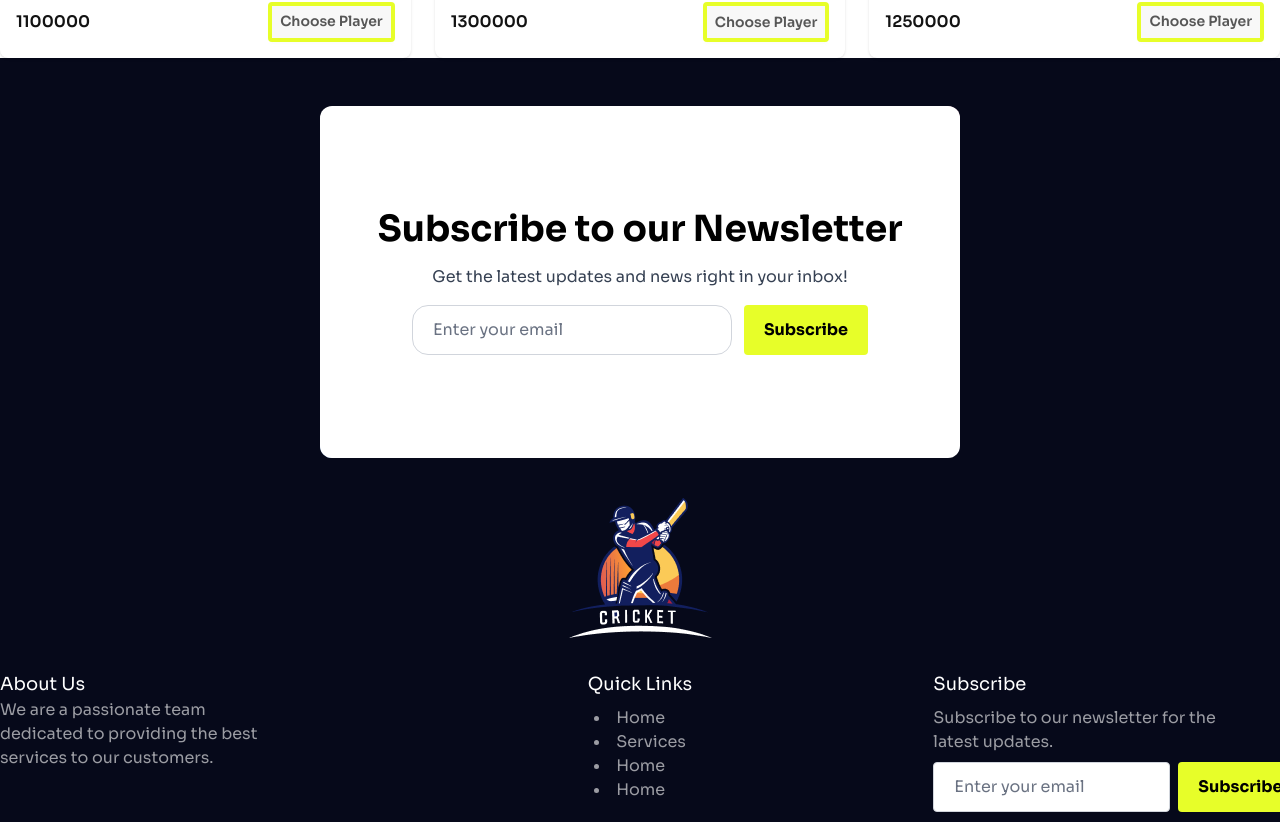
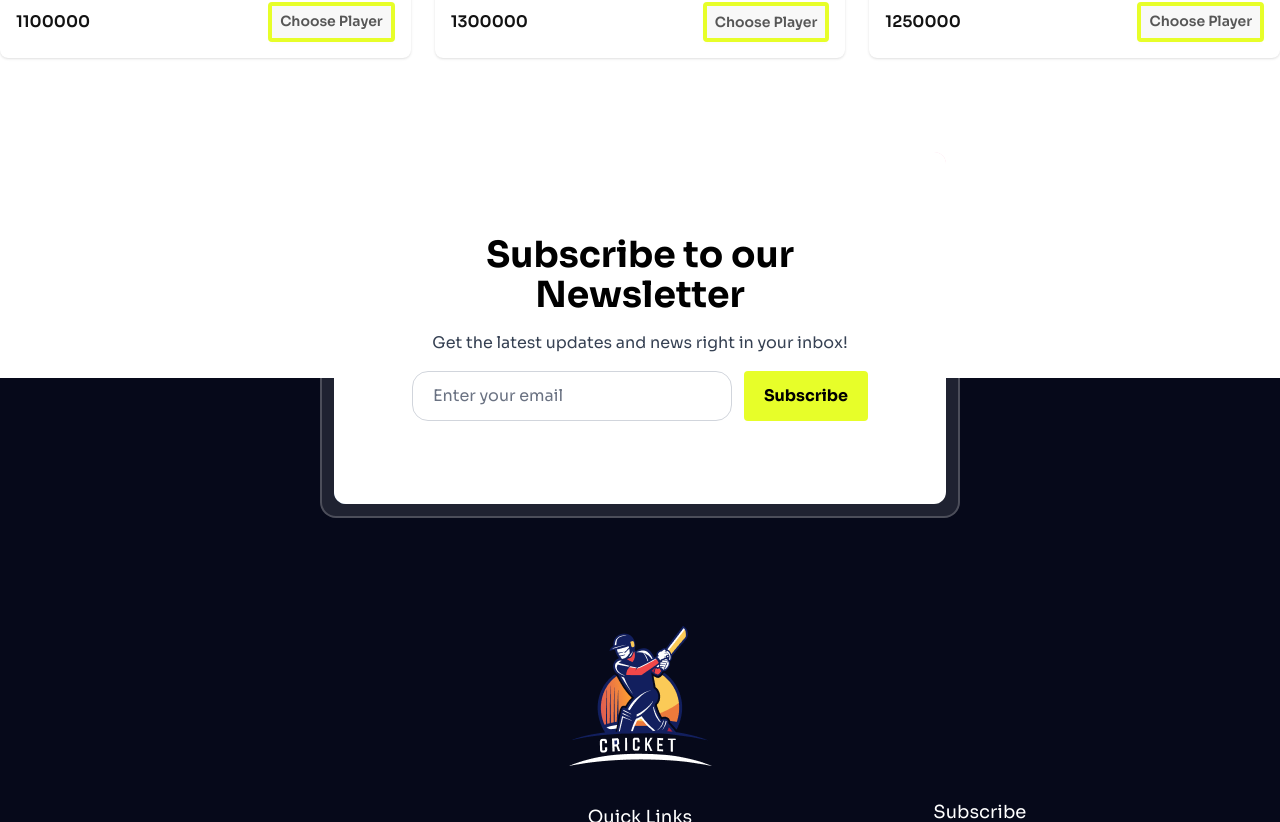
Before and after one commit to MaksumulEmon/B-P-L, a React (Vite) app: page / in a window 1280 px wide. Shown: the part 1658-2480 px from the top of the page. Built offline with nearby package versions, Linux system fonts and the light colour scheme.

Commit message:
Initial Commit

```diff
--- a/src/Components/Hero/Hero.jsx
+++ b/src/Components/Hero/Hero.jsx
@@ -16,6 +16,7 @@ const Hero = () => {
                 <img src={heroimg} height={200} width={250} alt="" />
                 <h1 className='font-bold text-4xl items-center '>Assemble Your Ultimate Dream 11 Cricket Team</h1>
                 <p className='font-light'>Beyond Boundaries Beyond Limits</p>
+
                 <div className='p-2 border-2 rounded-xl border-[#E7FE29]'>
                     <button className="btn bg-[#E7FE29] border-0">Claim Free Credit</button>
                 </div>
--- a/src/Footer/Fotter.jsx
+++ b/src/Footer/Fotter.jsx
@@ -4,11 +4,12 @@ import Logofotter from ".././assets/logo-footer.png"
 
 const Fotter = () => {
     return (
-        <div className='bg-[#06091A] py-12'>
+        <div className='bg-[#06091A] py-12 relative mt-80'>
 
-            <div className='w-full md:w-[50%] mx-auto'>
+            <div className='w-full md:w-[50%] mx-auto p-3 border-2 border-white/20 rounded-2xl absolute  left-1/2 -translate-x-1/2 -top-60 bg-white/10 '>
 
-                <div className='relative p-8 md:p-12 rounded-xl h-88 overflow-hidden'>
+
+                <div className='relative p-8 md:p-12 rounded-xl h-88 overflow-hidden border-0'>
 
                     {/* Background Image */}
                     <div
@@ -64,16 +65,16 @@ const Fotter = () => {
             <div className='container mx-auto mb-20'>
 
 
-                <div className='flex  justify-center items-center mt-10'>
+                <div className='flex  justify-center items-center mt-50'>
 
                     <img src={Logofotter} alt="" />
                 </div>
 
 
                 {/* Information Section */}
-                <div className='grid grid-cols-1 md:grid-cols-3 gap-30 mt-8 '>
+                <div className='grid grid-cols-1 md:grid-cols-3 gap-30 mt-8  items-center justify-center'>
 
-                    <div className='max-w-2xs'>
+                    <div className='max-w-2xs '>
 
                         <h1 className='text-lg text-white '>About Us</h1>
                         <p className='text-[#FFFFFF99]'>We are a passionate team dedicated to providing the best services to our customers.</p>
```
